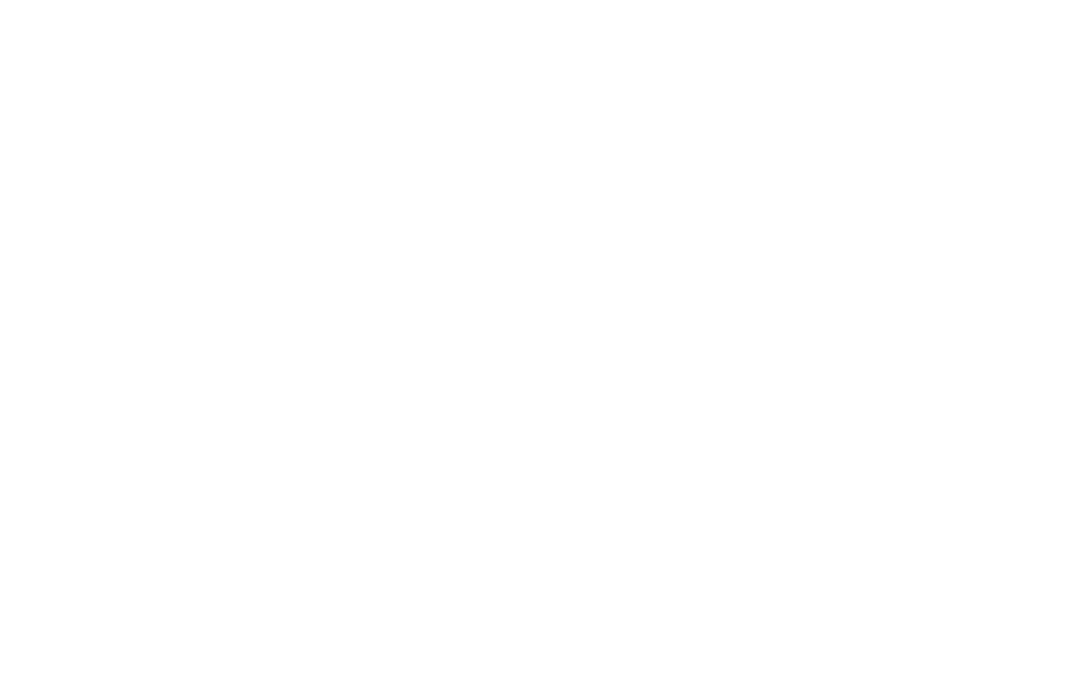
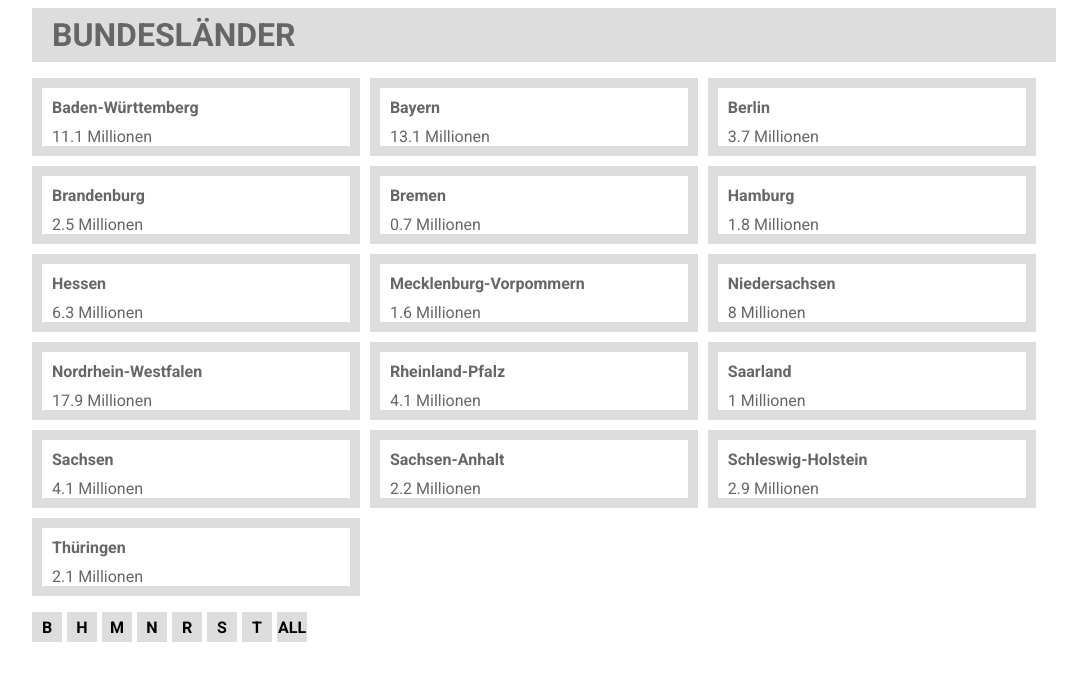
Before and after one commit to MaxWirnsberger/bundeslaender, a plain HTML site: page index.html in a window 1280 px wide. Shown: the whole page, without its empty margins (96-1183 px from the left). Drawn offline with Linux system fonts and the light colour scheme.

Commit message:
finalized project

```diff
--- /dev/null
+++ b/bundesland.json
@@ -0,0 +1,82 @@
+[
+  {
+      "name": "Baden-Württemberg",
+      "population": 11.1,
+      "url": "https://www.baden-wuerttemberg.de/de/startseite/"
+  },
+  {
+      "name": "Bayern",
+      "population": 13.1,
+      "url": "https://www.bayern.de/"
+  },
+  {
+      "name": "Berlin",
+      "population": 3.7,
+      "url": "https://www.berlin.de/"
+  },
+  {
+      "name": "Brandenburg",
+      "population": 2.5,
+      "url": "https://www.brandenburg.de/"
+  },
+  {
+      "name": "Bremen",
+      "population": 0.7,
+      "url": "https://www.bremen.de/"
+  },
+  {
+      "name": "Hamburg",
+      "population": 1.8,
+      "url": "https://www.hamburg.de/"
+  },
+  {
+      "name": "Hessen",
+      "population": 6.3,
+      "url": "https://www.hessen.de/"
+  },
+  {
+      "name": "Mecklenburg-Vorpommern",
+      "population": 1.6,
+      "url": "https://www.mecklenburg-vorpommern.de/startseite/"
+  },
+  {
+      "name": "Niedersachsen",
+      "population": 8,
+      "url": "https://www.niedersachsen.de/startseite/"
+  },
+  {
+      "name": "Nordrhein-Westfalen",
+      "population": 17.9,
+      "url": "https://www.land.nrw/"
+  },
+  {
+      "name": "Rheinland-Pfalz",
+      "population": 4.1,
+      "url": "https://www.rlp.de/de/startseite/"
+  },
+  {
+      "name": "Saarland",
+      "population": 1,
+      "url": "https://www.saarland.de/DE/home/home_node.html"
+  },
+  {
+      "name": "Sachsen",
+      "population": 4.1,
+      "url": "https://www.sachsen.de/"
+  },
+  {
+      "name": "Sachsen-Anhalt",
+      "population": 2.2,
+      "url": "https://www.sachsen-anhalt.de/startseite/"
+  },
+  {
+      "name": "Schleswig-Holstein",
+      "population": 2.9,
+      "url": "https://www.schleswig-holstein.de/DE/Home/home_node.html"
+  },
+  {
+      "name": "Thüringen",
+      "population": 2.1,
+      "url": "https://thueringen.de/"
+  }
+]
--- a/index.html
+++ b/index.html
@@ -1,11 +1,33 @@
 <!DOCTYPE html>
-<html lang="en">
-<head>
-    <meta charset="UTF-8">
-    <meta name="viewport" content="width=device-width, initial-scale=1.0">
-    <title>Document</title>
-</head>
-<body>
+<html lang="de">
+  <head>
+    <meta charset="UTF-8" />
+    <meta name="viewport" content="width=device-width, initial-scale=1.0" />
+    <title>Bundesländer</title>
 
-</body>
+    <link rel="stylesheet" href="./style.css" />
+    <script src="./script.js"></script>
+
+    <link rel="preconnect" href="https://fonts.googleapis.com" />
+    <link rel="preconnect" href="https://fonts.gstatic.com" crossorigin />
+    <link
+      href="https://fonts.googleapis.com/css2?family=Roboto:ital,wght@0,100;0,300;0,400;0,500;0,700;0,900;1,100;1,300;1,400;1,500;1,700;1,900&display=swap"
+      rel="stylesheet"
+    />
+  </head>
+  <body onload="init()">
+    <header>
+      <div class="headerContent">
+        <h1>BUNDESLÄNDER</h1>
+      </div>
+    </header>
+
+    <div id="content">
+    </div>
+
+    <div class="navBar">
+      <nav id="renderNav">
+      </nav>
+    </div>
+  </body>
 </html>
--- a/script.js
+++ b/script.js
@@ -0,0 +1,80 @@
+let filterLetters = [];
+let bundeslaender = [];
+
+function init() {
+  loadData();
+}
+
+async function loadData() {
+  let response = await fetch("bundesland.json");
+  bundeslaender = await response.json();
+  renderCards();
+  filterLetter();
+}
+
+function renderCards() {
+  document.getElementById("content").innerHTML = "";
+  for (let i = 0; i < bundeslaender.length; i++) {
+    let bundesland = bundeslaender[i];
+    document.getElementById("content").innerHTML += `
+        <div class="card">
+            <div class="cardContent">
+                <a href=${bundesland["url"]}>
+                    <h4>${bundesland["name"]}</h4>
+                    <span>${bundesland["population"]} Millionen</span>
+                </a>
+            </div>
+        </div>`;
+  }
+}
+
+function renderNav() {
+  for (let i = 0; i < filterLetters.length; i++) {
+    let letter = filterLetters[i];
+    document.getElementById("renderNav").innerHTML += `
+        <a onclick="filter('${letter}')">${letter}</a>`;
+  }
+  document.getElementById("renderNav").innerHTML += `
+        <a onclick="init()">ALL</a>`;
+}
+
+function filterLetter() {
+  document.getElementById("renderNav").innerHTML = "";
+  for (let i = 0; i < bundeslaender.length; i++) {
+    let bundesland = bundeslaender[i]["name"];
+    let letter = bundesland.charAt(0);
+    appendLetter(letter);
+  }
+
+  renderNav();
+}
+
+function appendLetter(letter) {
+  let i = filterLetters.indexOf(letter);
+  if (i < 0) {
+    filterLetters.push(letter);
+  }
+}
+
+function filter(letter) {
+  letter = letter.toLowerCase();
+  document.getElementById("content").innerHTML = "";
+
+  for (let i = 0; i < bundeslaender.length; i++) {
+    let bundesland = bundeslaender[i]["name"];
+    let population = bundeslaender[i]["population"];
+    if (bundesland.toLowerCase().charAt(0).includes(letter)) {
+      renderFilter(bundesland, population);
+    }
+  }
+}
+
+function renderFilter(bundesland, population) {
+  document.getElementById("content").innerHTML += `
+    <div class="card">
+        <div class="cardContent">
+            <h4>${bundesland}</h4>
+            <span>${population} Millionen</span>
+        </div>
+    </div>`;
+}
--- a/style.css
+++ b/style.css
@@ -0,0 +1,106 @@
+body{
+    margin: 5;
+    font-family: 'Roboto', sans-serif;
+    display: flex;
+    flex-direction: column;
+    align-items: center;
+}
+
+header{
+    display: flex;
+    max-width: 1024px;
+    background-color: #DDDDDD;
+    width: 100%;
+}
+
+a{
+    cursor: pointer;
+    text-decoration: none;
+    color: #666666;
+}
+
+.headerContent{
+    display: flex;
+    justify-content: center;
+}
+
+h1{
+    color: #666666;
+    margin: 0;
+    padding: 8px 0 8px 20px;
+}
+
+#content{
+    display: flex;
+    gap: 10px;
+    flex-wrap: wrap;
+    max-width: 1024px;
+    width: 100%;
+    margin: 16px;
+}
+
+.card{
+    background-color: #DDDDDD;
+    width: calc(33% - 10px)
+}
+
+.cardContent{
+    background-color: white;
+    margin: 10px;
+}
+
+h4{
+    margin: 0px;
+    padding: 10px;
+}
+
+span{
+    padding-left: 10px;
+    color: #666666;
+}
+
+.navBar{
+    display: flex;
+    max-width: 1024px;
+    width: 100%;
+}
+
+nav{
+    display: flex;
+    gap: 5px;
+}
+
+nav a{
+    background-color: #DDDDDD;
+    width: 30px;
+    height: 30px;
+    text-decoration: none;
+    display: flex;
+    justify-content: center;
+    align-items: center;
+    font-weight: bold;
+    cursor: pointer;
+    color: black;
+}
+
+@media (max-width: 800px) {
+    .card{
+        width: calc(50% - 10px)
+    }
+
+    .navBar {
+        justify-content: center;
+    }
+}
+
+@media (max-width: 500px) {
+    .card{
+        width: calc(80% - 10px)
+    }
+    #content{
+        justify-content: center;
+    }
+    nav {
+        flex-wrap: wrap;
+    }
+}
```
